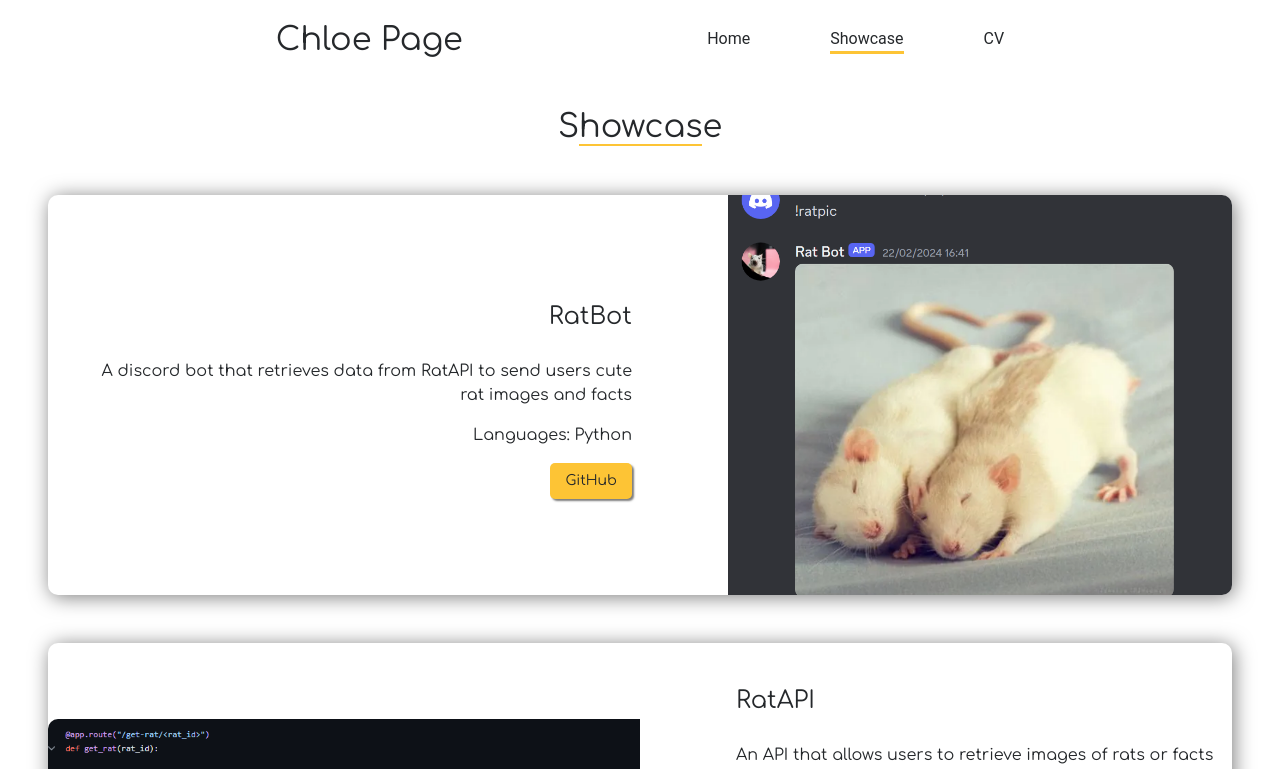
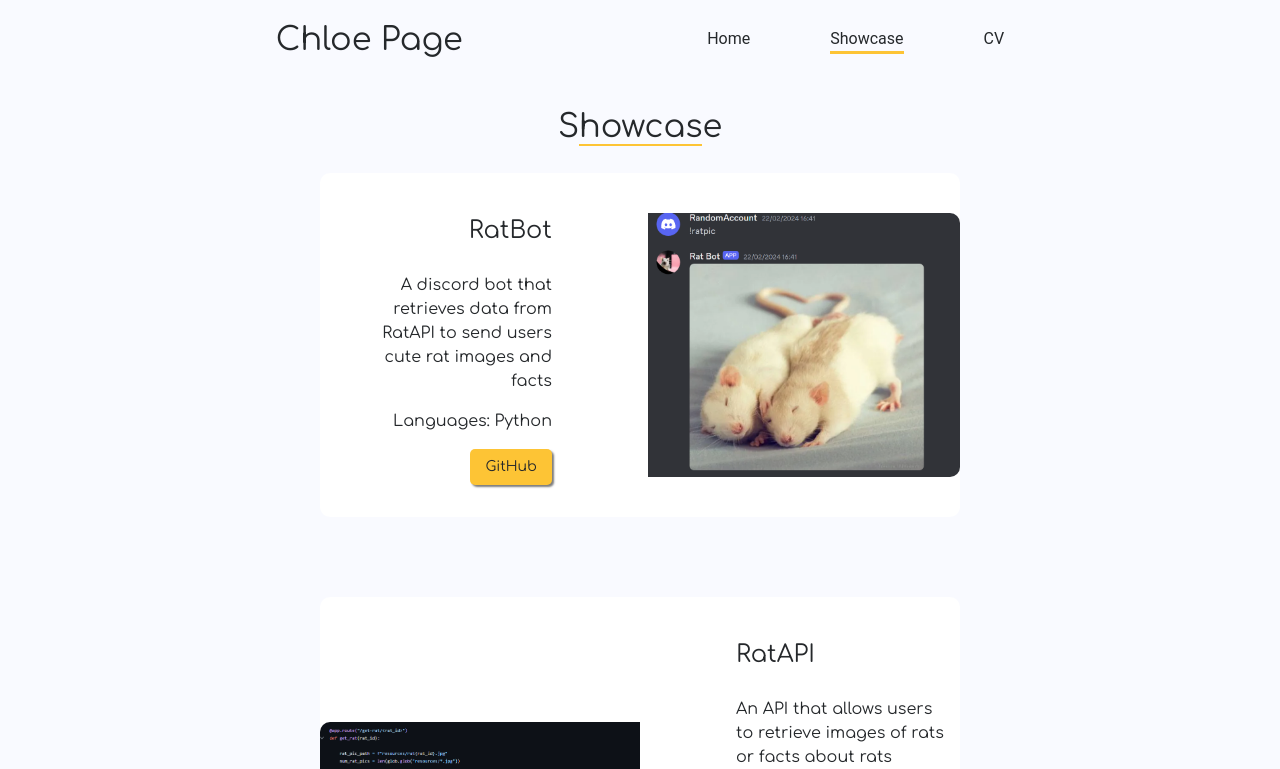
Before and after one commit to ChloeSAPage/portfolio, a React (Vite) app: page /showcase in a window 1280 px wide. Shown: the top 769 px of the page. Built offline with nearby package versions, Linux system fonts and the light colour scheme.

Commit message:
Adjust card styling

```diff
--- a/src/assets/css/index.css
+++ b/src/assets/css/index.css
@@ -43,7 +43,8 @@ body {
     --black: #25282b;
     --grey: #7d7d7d;
     --light-grey: #d1d1d1;
-    --white: white;
+    --white: #ffffff;
+    --offWhite: #f9faff;
 
     /* Typography */
     --h1-desktop: 56px/64px "Comfortaa", "Roboto", sans-serif;
--- a/src/components/MainContent/MainContent.module.css
+++ b/src/components/MainContent/MainContent.module.css
@@ -4,4 +4,5 @@
     justify-content: center;
     width: 100%;
     flex: 1;
+    background-color: var(--offWhite);
 }
--- a/src/components/SiteFooter/SiteFooter.module.css
+++ b/src/components/SiteFooter/SiteFooter.module.css
@@ -1,5 +1,6 @@
 .wrapper {
     color: var(--black);
+    background-color: var(--offWhite);
 }
 
 .content {
--- a/src/components/SiteHeader/SiteHeader.module.css
+++ b/src/components/SiteHeader/SiteHeader.module.css
@@ -6,7 +6,7 @@
     align-items: center;
     justify-content: center;
     color: var(--black);
-    background: var(--white);
+    background-color: var(--offWhite);
 }
 
 .heading {
--- a/src/components/views/ProjectCard/ProjectCard.module.css
+++ b/src/components/views/ProjectCard/ProjectCard.module.css
@@ -2,7 +2,7 @@
     text-align: center;
     border-radius: 10px;
     margin: 1rem;
-    box-shadow: 2px 2px 20px var(--grey);
+    background-color: var(--white);
 }
 
 .image {
@@ -31,14 +31,18 @@
         justify-content: center;
         align-items: center;
         gap: 5rem;
-        margin: 3rem;
+        width: 50%;
+        margin-left: auto;
+        margin-right: auto;
+        margin-bottom: 5rem;
     }
 
     .image {
         max-width: 50%;
-        max-height: 50vh;
+        max-height: auto;
         flex: 1;
         margin-top: 0;
+        object-fit: contain;
     }
 
     .contentWrapper {
```
